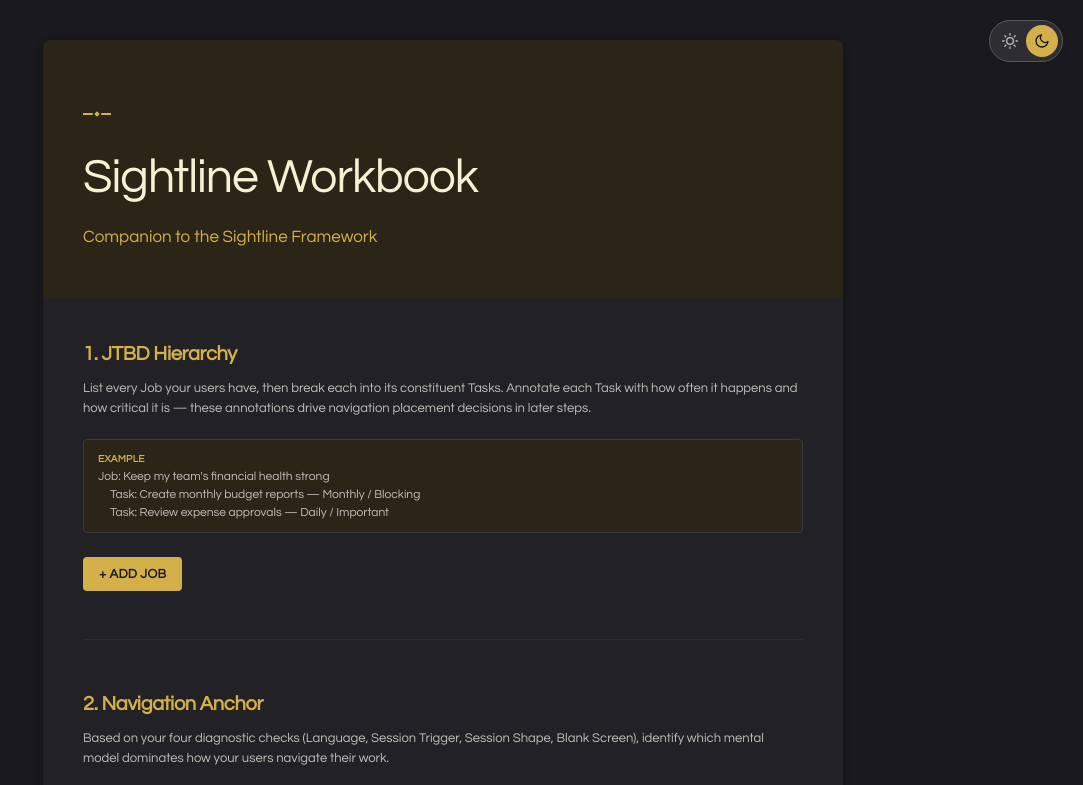
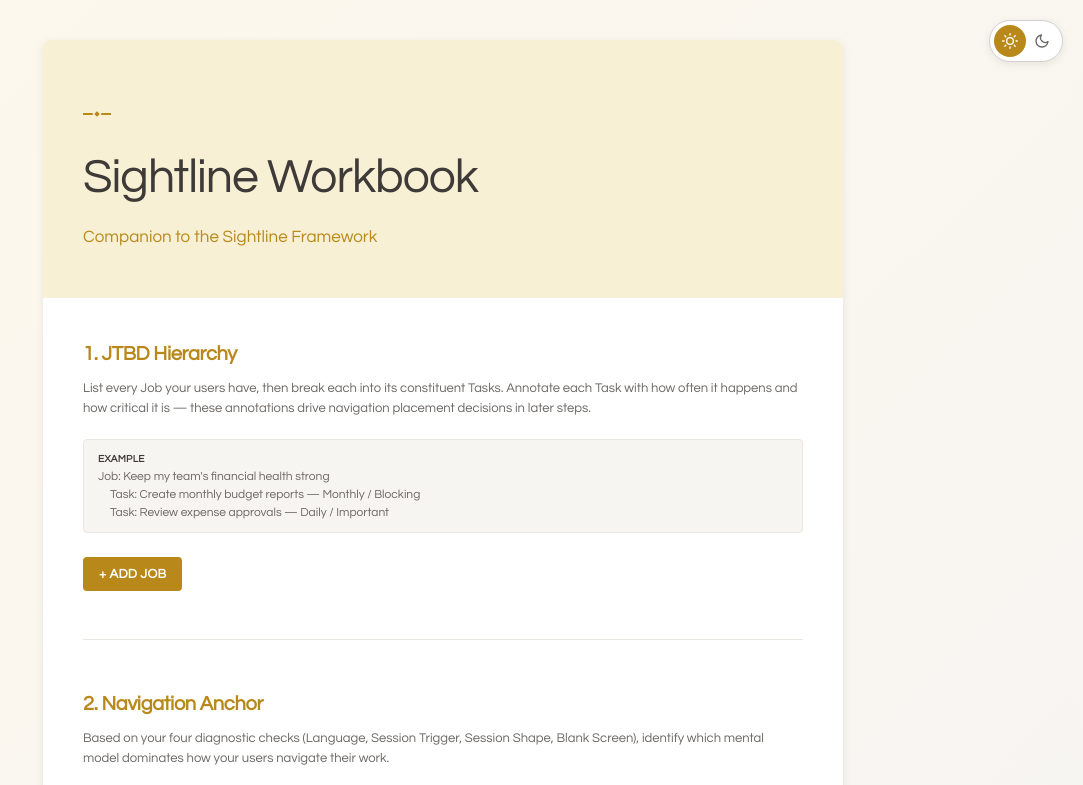
Before and after one commit to Samiya-m-ali/Sightline-Framework, a plain HTML site: page sightline-workbook-v8.4.html in a window 1280 px wide. Shown: the top 785 px of the page, without its empty margins (197-1280 px from the left). Drawn offline with Linux system fonts and the light colour scheme.

Commit message:
Add files via upload

```diff
--- a/sightline-workbook-v8.4.html
+++ b/sightline-workbook-v8.4.html
@@ -1,5 +1,5 @@
 <!DOCTYPE html>
-<html lang="en" data-theme="dark">
+<html lang="en">
 <head>
     <meta charset="UTF-8">
     <meta name="viewport" content="width=device-width, initial-scale=1.0">
@@ -976,10 +976,10 @@
 
 <!-- THEME TOGGLE -->
 <button class="theme-toggle" id="themeToggle" aria-label="Toggle dark mode" title="Toggle dark mode">
-  <span class="toggle-option" id="lightToggle">
+  <span class="toggle-option active" id="lightToggle">
     <svg viewBox="0 0 24 24" fill="none" stroke="currentColor" stroke-width="2" stroke-linecap="round" stroke-linejoin="round"><circle cx="12" cy="12" r="5"/><line x1="12" y1="1" x2="12" y2="3"/><line x1="12" y1="21" x2="12" y2="23"/><line x1="4.22" y1="4.22" x2="5.64" y2="5.64"/><line x1="18.36" y1="18.36" x2="19.78" y2="19.78"/><line x1="1" y1="12" x2="3" y2="12"/><line x1="21" y1="12" x2="23" y2="12"/><line x1="4.22" y1="19.78" x2="5.64" y2="18.36"/><line x1="18.36" y1="5.64" x2="19.78" y2="4.22"/></svg>
   </span>
-  <span class="toggle-option active" id="darkToggle">
+  <span class="toggle-option" id="darkToggle">
     <svg viewBox="0 0 24 24" fill="none" stroke="currentColor" stroke-width="2" stroke-linecap="round" stroke-linejoin="round"><path d="M21 12.79A9 9 0 1 1 11.21 3 7 7 0 0 0 21 12.79z"/></svg>
   </span>
 </button>
@@ -2271,8 +2271,8 @@ Accelerators:
 
         // Read theme from URL parameter (carried from framework)
         var urlParams = new URLSearchParams(window.location.search);
-        if (urlParams.get('theme') === 'light') {
-            setTheme('light');
+        if (urlParams.get('theme') === 'dark') {
+            setTheme('dark');
         }
 
         // Initialize
```
